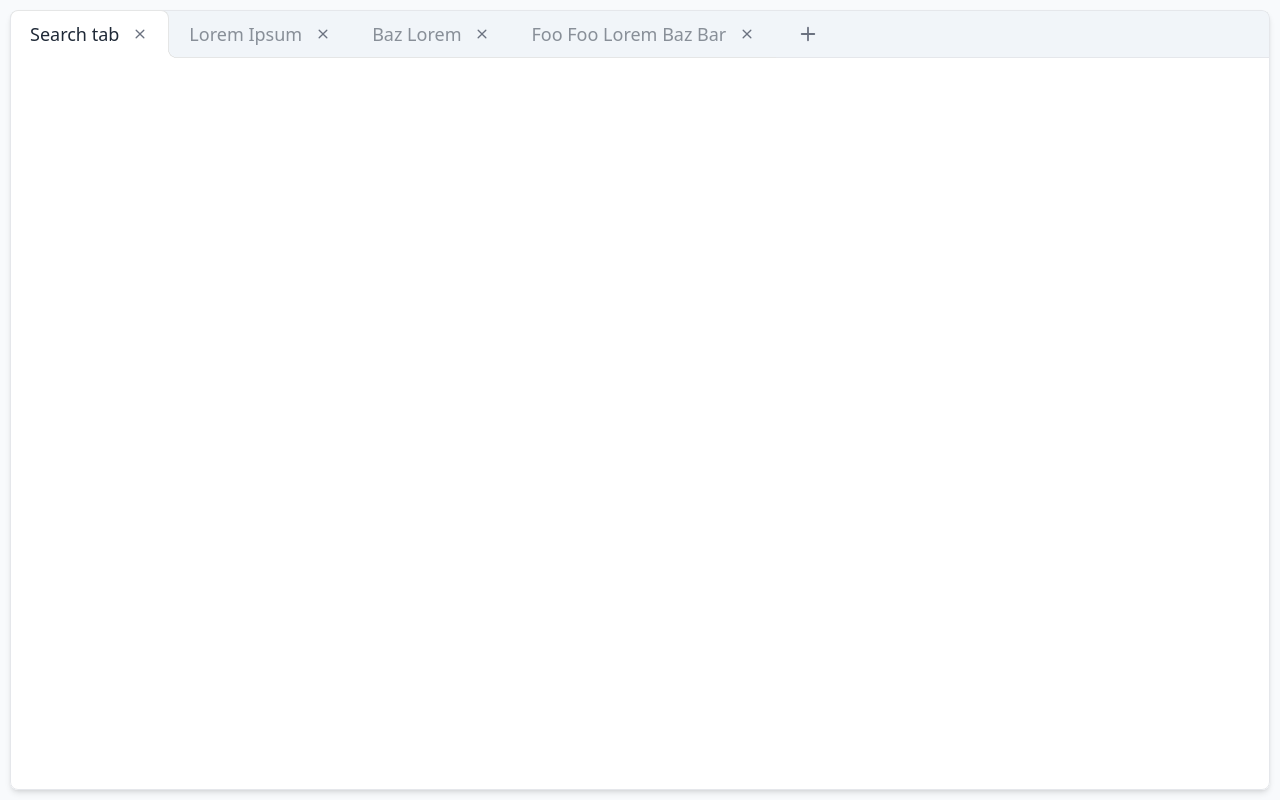
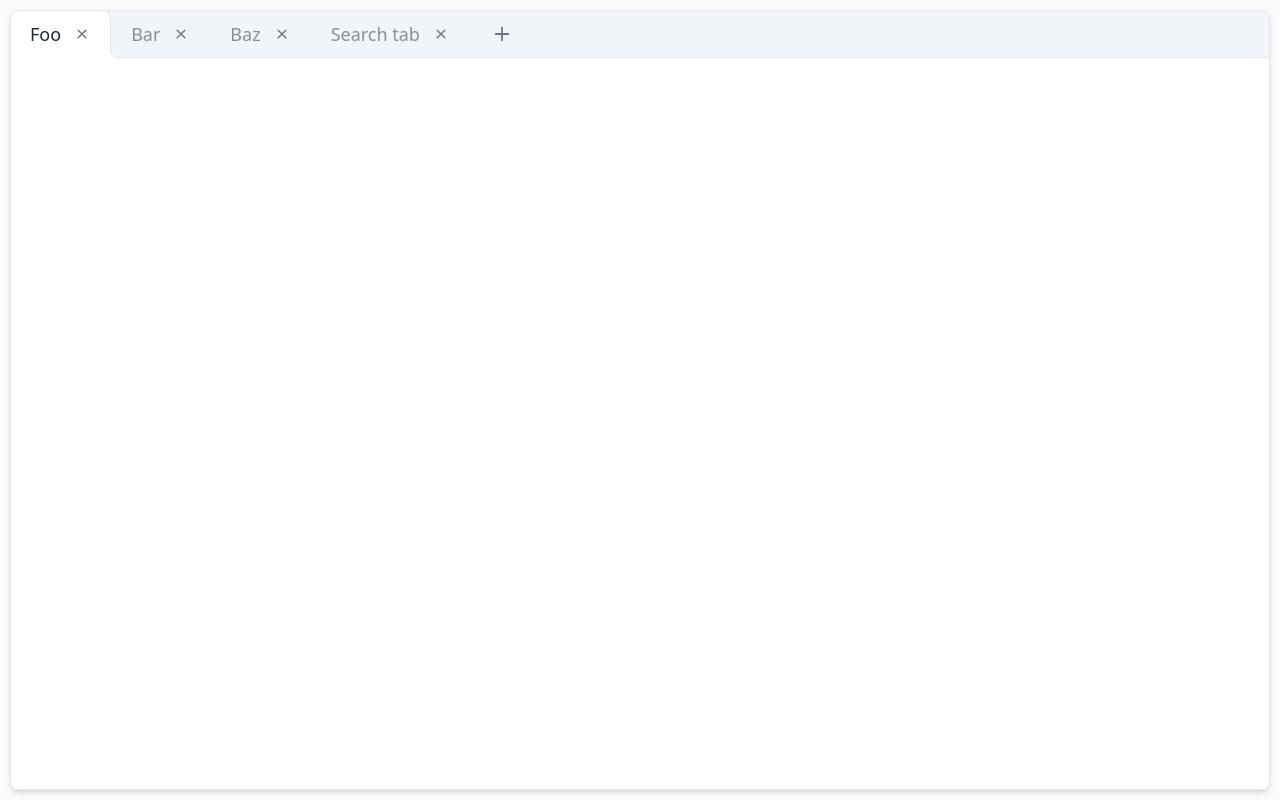
Before and after one commit to branivreyes/schedule-planner, a Vue app: page / in a window 1280 px wide. Built offline with nearby package versions, Linux system fonts and the light colour scheme.

Commit message:
08/12/2022

```diff
--- a/src/components/SchedulePlannerTabs.vue
+++ b/src/components/SchedulePlannerTabs.vue
@@ -38,10 +38,10 @@ import { ref } from 'vue';
 import { useDraggableTabs } from '@composables/draggableTabs';
 
 const tabs = ref<Tab[]>([
+    new Tab('Foo'),
+    new Tab('Bar'),
+    new Tab('Baz'),
     new Tab('Search tab'),
-    new Tab('Lorem Ipsum'),
-    new Tab('Baz Lorem'),
-    new Tab('Foo Foo Lorem Baz Bar'),
 ]);
 const selectedTab = ref(tabs.value[0]);
 const addSearchTabElement = ref<HTMLAnchorElement | null>(null);
--- a/src/composables/draggableTabs.ts
+++ b/src/composables/draggableTabs.ts
@@ -16,13 +16,16 @@ export function useDraggableTabs<T>(
     let ghostTabs: HTMLElement[] = [];
     let maxXPosition: number;
     let clientX = 0;
+    let scrollPosition = 0;
+    let initialScrollPosition = 0;
 
     onMounted(() => {
         tabsElementContainer.value?.addEventListener('wheel', (e: WheelEvent) => {
             tabsElementContainer.value!.scrollLeft += e.deltaY;
         });
 
-        tabsElementContainer.value?.addEventListener('scroll', (e) => {
+        tabsElementContainer.value?.addEventListener('scroll', () => {
+            scrollPosition = tabsElementContainer.value!.scrollLeft;
             moveDraggingTab();
         });
     });
@@ -48,6 +51,7 @@ export function useDraggableTabs<T>(
         offsetX = clientX - draggingTabDomRect.left;
 
         maxXPosition = getMaxXPosition();
+        initialScrollPosition = scrollPosition;
 
         moveDraggingTab();
 
@@ -162,10 +166,11 @@ export function useDraggableTabs<T>(
 
         const draggingTabStyle = draggingTabElement!.style;
         const virtualTab = clientX + (draggingTabDomRect.width - offsetX);
+        const virtualMaxXPosition = maxXPosition - (scrollPosition - initialScrollPosition);
 
-        if (virtualTab > maxXPosition || (clientX + getScrollPosition()) <= offsetX) return;
+        if (virtualTab > virtualMaxXPosition || (clientX + scrollPosition) <= offsetX) return;
 
-        draggingTabStyle.left = Math.round((clientX - offsetX) + getScrollPosition()) + 'px';
+        draggingTabStyle.left = Math.round((clientX - offsetX) + scrollPosition) + 'px';
     }
 
     function createNewGhostTab() {
@@ -208,10 +213,6 @@ export function useDraggableTabs<T>(
             lastGhostTab.remove();
     }
 
-    function getScrollPosition() {
-        return tabsElementContainer.value?.scrollLeft || 0;
-    }
-
     return {
         onDragStart,
         onDrag,
```
